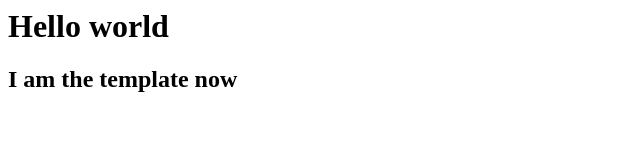
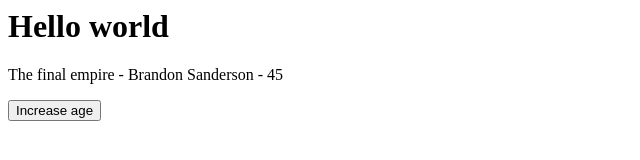
Before and after one commit to kodagabriel/vue-lesson-1, a plain HTML site: page index.html in a window 1280 px wide. Shown: the whole page, without its empty margins (0-640 px from the left). Drawn offline with nearby package versions, Linux system fonts and the light colour scheme.

Commit message:
button inside the dom

```diff
--- a/app.js
+++ b/app.js
@@ -1,4 +1,11 @@
 const app = Vue.createApp({
+    data() {
+        return {
+            title: 'The final empire',
+            author: 'Brandon Sanderson',
+            age: 45
+        }
+    }
 })
 
 app.mount('#app')
--- a/index.html
+++ b/index.html
@@ -9,9 +9,10 @@
         <h1>Hello world</h1>
 
         <div id="app">
-            <h2>I am the template now</h2>
+            <p>{{ title }}  - {{ author }} - {{ age }}</p>
+
+            <button v-on:click="age++">Increase age</button>
         </div>
-
         <script src="app.js"></script>
     </body>
 </html>
```
